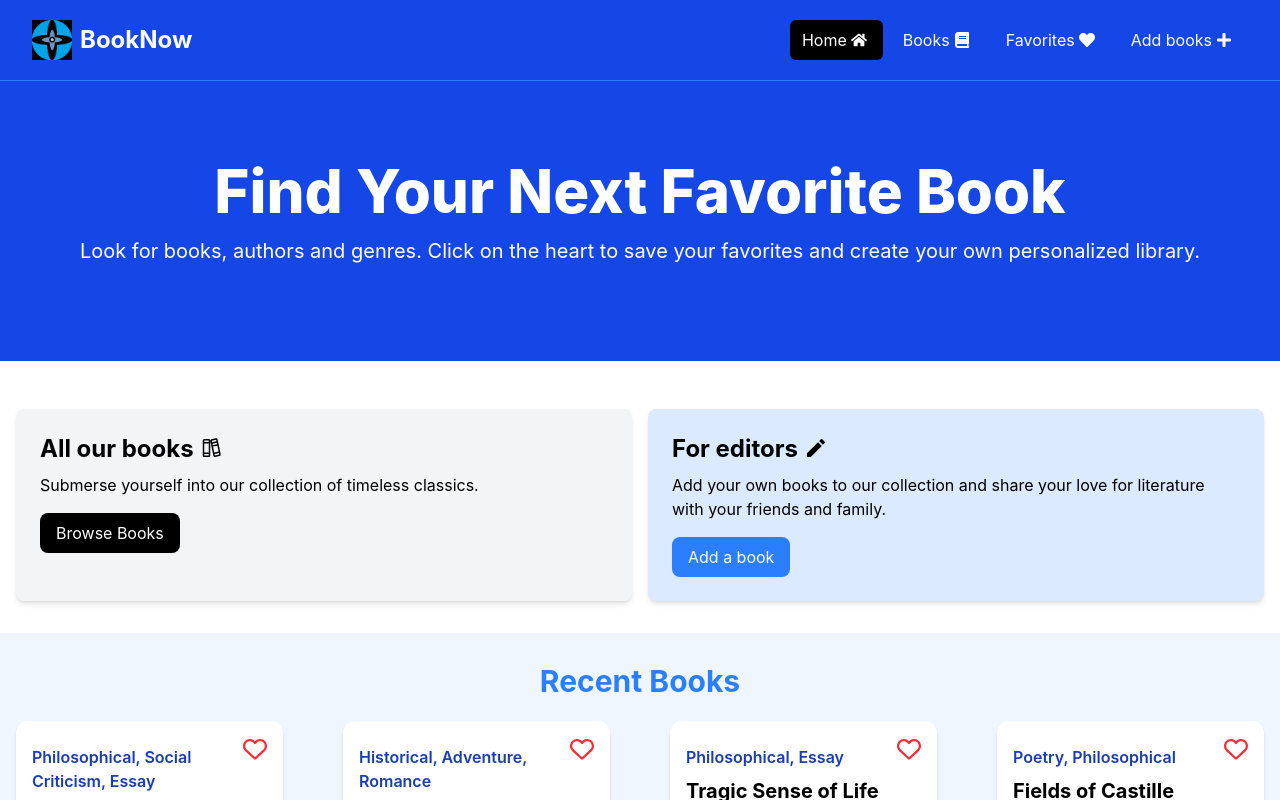
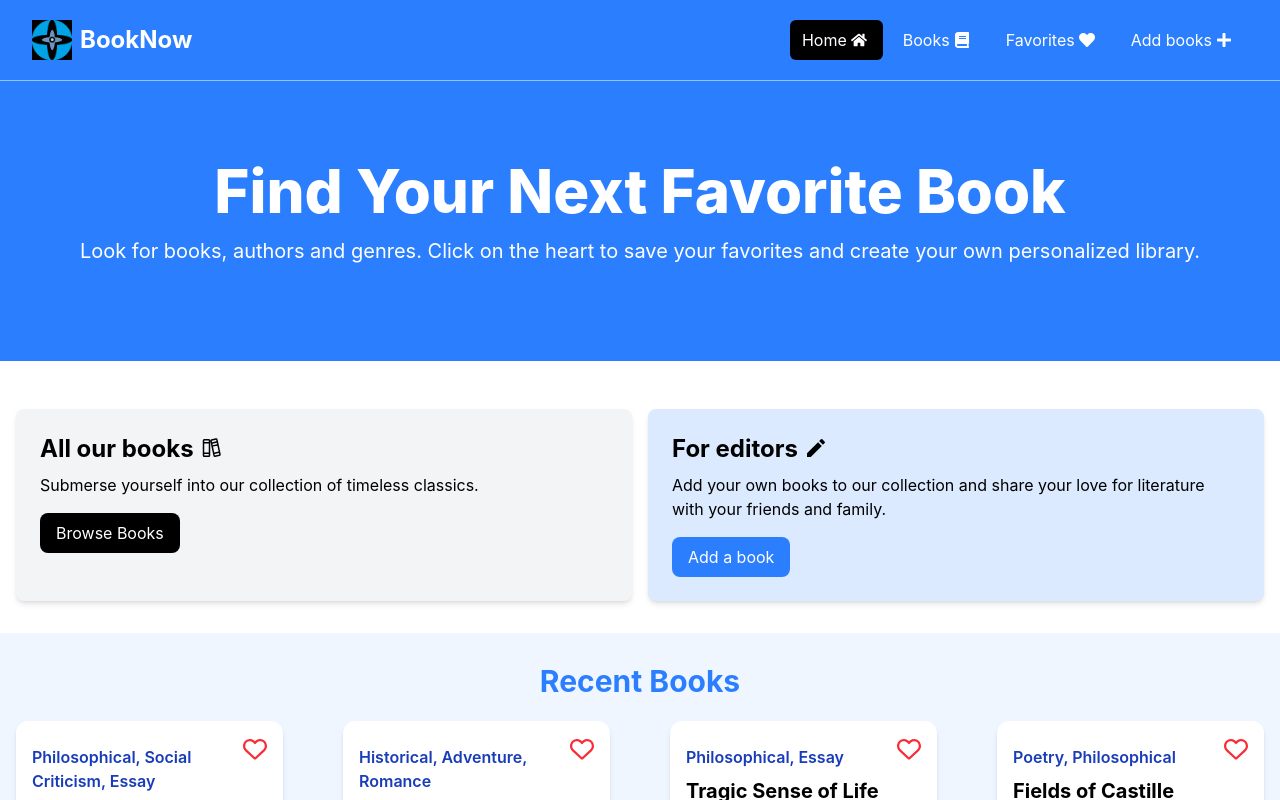
Before and after one commit to AlBalboni/projet-final, a React (Vite) app: page / in a window 1280 px wide. Shown: the top 800 px of the page. Built offline with nearby package versions, Linux system fonts and the light colour scheme; data requests are answered from the project's data file.

Commit message:
changed colors plus spinner bug fix

```diff
--- a/src/components/Hero.jsx
+++ b/src/components/Hero.jsx
@@ -3,7 +3,7 @@ const Hero = ({
   subTitle = "Look for books, authors and genres. Click on the heart to save your favorites and create your own personalized library.",
 }) => {
   return (
-    <section className="bg-blue-700 py-20 mb-4">
+    <section className="bg-blue-500 py-20 mb-4">
       <div className="max-w-7xl mx-auto px-4 sm:px-6 lg:px-8 flex flex-col items-center">
         <div className="text-center">
           <h1 className="text-4xl font-extrabold text-white sm:text-5xl md:text-6xl">
--- a/src/components/NavBar.jsx
+++ b/src/components/NavBar.jsx
@@ -9,7 +9,7 @@ const NavBar = () => {
       : "text-white hover:bg-gray-900 hover:text-white rounded-md px-3 py-2";
 
   return (
-    <nav className="bg-blue-700 border-b border-blue-500">
+    <nav className="bg-blue-500 border-b border-blue-300">
       <div className="mx-auto max-w-7xl px-2 sm:px-6 lg:px-8">
         <div className="flex h-20 items-center justify-between">
           <div className="flex flex-1 items-center justify-center md:items-stretch md:justify-start">
--- a/src/components/Spinner.jsx
+++ b/src/components/Spinner.jsx
@@ -1,19 +1,15 @@
 import { ClipLoader } from "react-spinners";
-
-const override = {
-  display: "block",
-  margin: "100px auto",
-};
 
 const Spinner = ({ loading }) => {
   return (
-    <ClipLoader
-      color="#0059ff"
-      loading={loading}
-      size={150}
-      cssOverride={override}
-      aria-label="Loading Spinner"
-    />
+    <div className="col-span-full flex justify-center items-center py-20">
+      <ClipLoader
+        color="#3b82f6"
+        loading={loading}
+        size={150}
+        aria-label="Loading Spinner"
+      />
+    </div>
   );
 };
 
```
